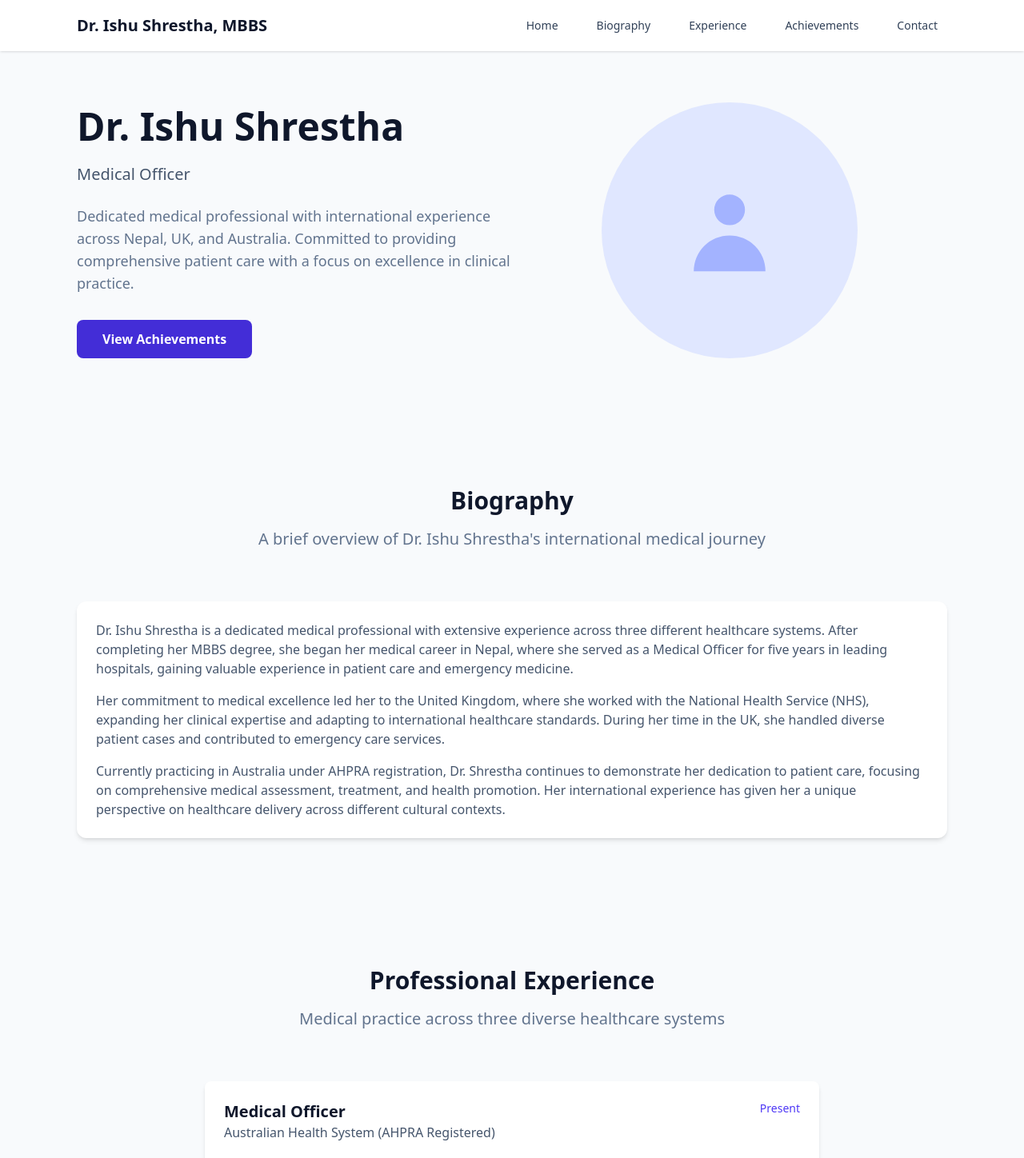
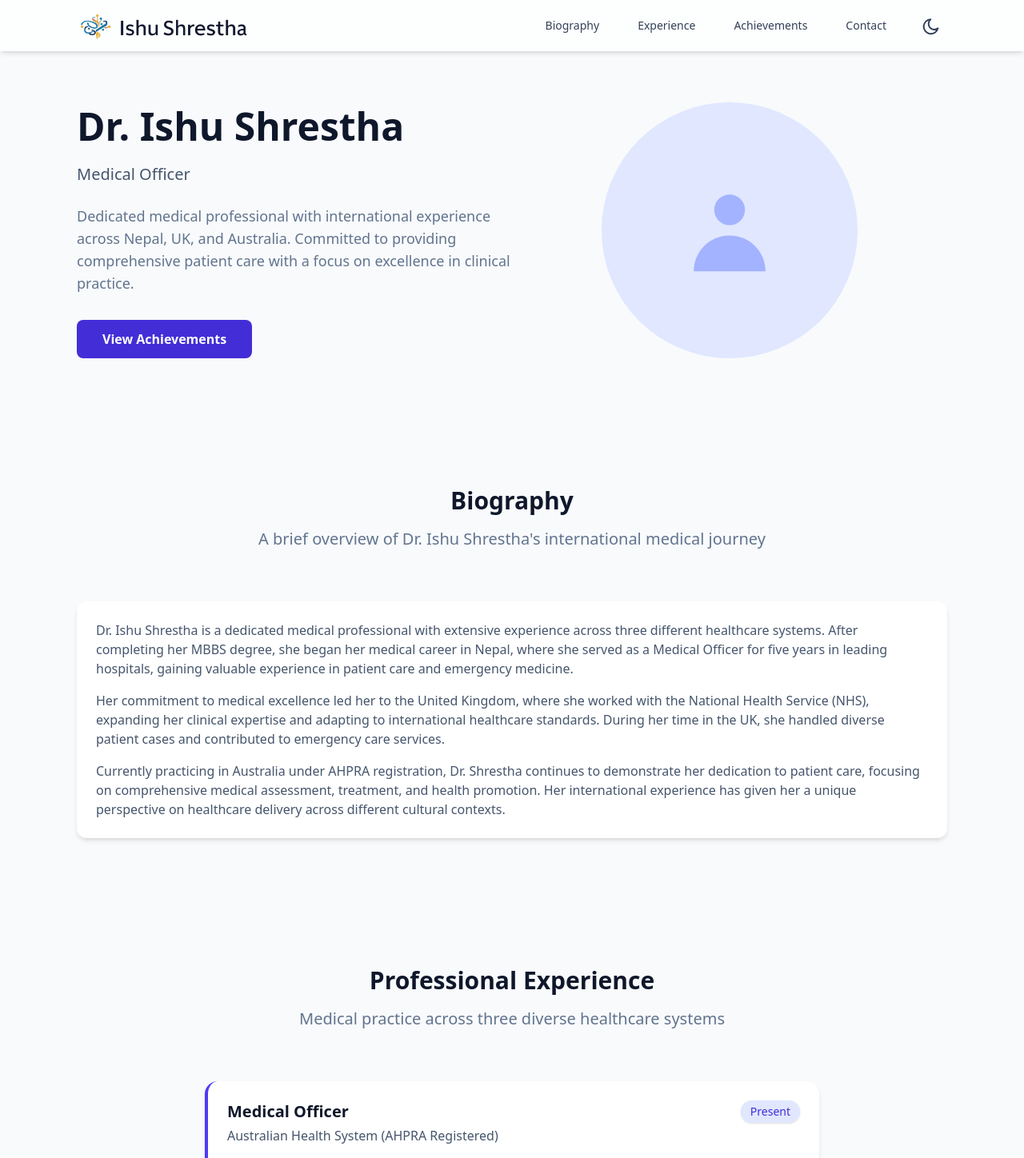
Before and after one commit to sabinpr/Ishu-Portfolio, a React (Vite) app: page / in a window 1280 px wide. Shown: the top 1448 px of the page at 80% size. Built offline with nearby package versions, Linux system fonts and the light colour scheme.

Commit message:
added dark mode

```diff
--- a/src/App.jsx
+++ b/src/App.jsx
@@ -1,4 +1,4 @@
-import React from "react";
+import React, { useState, useEffect } from "react";
 import Navbar from "./components/Navbar";
 import Hero from "./components/Hero";
 import Bio from "./components/Bio";
@@ -8,9 +8,30 @@ import Experience from "./components/Experience";
 import Contact from "./components/Contact";
 
 function App() {
+  // Read initial dark mode preference from localStorage or system preference
+  const getInitialDarkMode = () => {
+    const stored = localStorage.getItem("darkMode");
+    if (stored !== null) return stored === "true";
+    // Fallback to system preference
+    return window.matchMedia("(prefers-color-scheme: dark)").matches;
+  };
+
+  const [darkMode, setDarkMode] = useState(getInitialDarkMode);
+
+  // Sync dark mode with <html> and localStorage
+  useEffect(() => {
+    if (darkMode) {
+      document.documentElement.classList.add("dark");
+    } else {
+      document.documentElement.classList.remove("dark");
+    }
+    localStorage.setItem("darkMode", darkMode);
+  }, [darkMode]);
+
   return (
-    <div className="min-h-screen bg-slate-50">
-      <Navbar />
+    <div className="min-h-screen bg-slate-50 dark:bg-slate-900 transition-colors duration-300 text-slate-900 dark:text-slate-200">
+      <Navbar darkMode={darkMode} setDarkMode={setDarkMode} />
+
       <Hero />
       <Bio />
       <Experience />
--- a/src/components/Contact.jsx
+++ b/src/components/Contact.jsx
@@ -132,7 +132,7 @@ const Contact = () => {
                       name="name"
                       value={formData.name}
                       onChange={handleChange}
-                      className="mt-1 block w-full rounded-md border-slate-300 shadow-sm focus:border-indigo-500 focus:ring-indigo-500"
+                      className="mt-1 block w-full rounded-md border border-slate-300 dark:border-slate-600 bg-white dark:bg-slate-700 text-slate-900 dark:text-slate-100 shadow-sm focus:border-indigo-500 focus:ring focus:ring-indigo-500 focus:ring-opacity-50"
                       required
                     />
                   </div>
@@ -149,7 +149,7 @@ const Contact = () => {
                       name="email"
                       value={formData.email}
                       onChange={handleChange}
-                      className="mt-1 block w-full rounded-md border-slate-300 shadow-sm focus:border-indigo-500 focus:ring-indigo-500"
+                      className="mt-1 block w-full rounded-md border border-slate-300 dark:border-slate-600 bg-white dark:bg-slate-700 text-slate-900 dark:text-slate-100 shadow-sm focus:border-indigo-500 focus:ring focus:ring-indigo-500 focus:ring-opacity-50"
                       required
                     />
                   </div>
@@ -166,7 +166,7 @@ const Contact = () => {
                       rows={4}
                       value={formData.message}
                       onChange={handleChange}
-                      className="mt-1 block w-full rounded-md border-slate-300 shadow-sm focus:border-indigo-500 focus:ring-indigo-500"
+                      className="mt-1 block w-full rounded-md border border-slate-300 dark:border-slate-600 bg-white dark:bg-slate-700 text-slate-900 dark:text-slate-100 shadow-sm focus:border-indigo-500 focus:ring focus:ring-indigo-500 focus:ring-opacity-50"
                       required
                     ></textarea>
                   </div>
--- a/src/components/Experience.jsx
+++ b/src/components/Experience.jsx
@@ -7,16 +7,20 @@ const ExperienceCard = ({
   description,
   country,
 }) => (
-  <div className="bg-white p-6 rounded-lg shadow-md mb-6">
+  <div className="bg-white dark:bg-slate-800 p-6 rounded-2xl shadow-md hover:shadow-xl transform hover:-translate-y-1 transition-all duration-300 mb-6 border-l-4 border-indigo-600 dark:border-indigo-400">
     <div className="flex justify-between items-start mb-4">
       <div>
-        <h3 className="text-xl font-semibold text-slate-900">{title}</h3>
-        <p className="text-slate-600">{location}</p>
+        <h3 className="text-xl font-semibold text-slate-900 dark:text-slate-200 mb-1">
+          {title}
+        </h3>
+        <p className="text-slate-600 dark:text-slate-300">{location}</p>
       </div>
-      <span className="text-sm text-indigo-600 font-medium">{duration}</span>
+      <span className="text-sm font-medium bg-indigo-100 dark:bg-indigo-700 text-indigo-700 dark:text-indigo-100 px-3 py-1 rounded-full shadow-sm">
+        {duration}
+      </span>
     </div>
-    <p className="text-slate-700 mb-2">{description}</p>
-    <span className="inline-block bg-slate-100 px-3 py-1 rounded-full text-sm text-slate-600">
+    <p className="text-slate-700 dark:text-slate-300 mb-3">{description}</p>
+    <span className="inline-block bg-slate-100 dark:bg-slate-700 px-3 py-1 rounded-full text-sm text-slate-600 dark:text-slate-200">
       {country}
     </span>
   </div>
@@ -51,13 +55,16 @@ const Experience = () => {
   ];
 
   return (
-    <section id="experience" className="py-20 bg-slate-50">
+    <section
+      id="experience"
+      className="py-20 bg-slate-50 dark:bg-slate-900 transition-colors duration-300"
+    >
       <div className="max-w-6xl mx-auto px-4 sm:px-6 lg:px-8">
         <div className="text-center mb-16">
-          <h2 className="text-3xl font-bold text-slate-900 mb-4">
+          <h2 className="text-3xl font-bold text-slate-900 dark:text-slate-200 mb-4">
             Professional Experience
           </h2>
-          <p className="text-xl text-slate-500">
+          <p className="text-xl text-slate-500 dark:text-slate-300">
             Medical practice across three diverse healthcare systems
           </p>
         </div>
--- a/src/components/Hero.jsx
+++ b/src/components/Hero.jsx
@@ -2,15 +2,20 @@ import React from "react";
 
 const Hero = () => {
   return (
-    <section id="home" className="pt-24 md:pt-32 pb-20 bg-slate-50">
+    <section
+      id="home"
+      className="pt-24 md:pt-32 pb-20 bg-slate-50 dark:bg-slate-900 transition-colors duration-300"
+    >
       <div className="max-w-6xl mx-auto px-4 sm:px-6 lg:px-8 flex flex-col md:flex-row items-center">
         {/* Text Content */}
         <div className="md:w-1/2 text-center md:text-left mb-10 md:mb-0">
-          <h1 className="text-4xl md:text-5xl font-bold text-slate-900 leading-tight mb-4">
+          <h1 className="text-4xl md:text-5xl font-bold text-slate-900 dark:text-slate-200 leading-tight mb-4">
             Dr. Ishu Shrestha
           </h1>
-          <p className="text-xl text-slate-600 mb-6">Medical Officer</p>
-          <p className="text-lg text-slate-500 mb-8">
+          <p className="text-xl text-slate-600 dark:text-slate-300 mb-6">
+            Medical Officer
+          </p>
+          <p className="text-lg text-slate-500 dark:text-slate-400 mb-8">
             Dedicated medical professional with international experience across
             Nepal, UK, and Australia. Committed to providing comprehensive
             patient care with a focus on excellence in clinical practice.
@@ -26,11 +31,12 @@ const Hero = () => {
             View Achievements
           </button>
         </div>
-        {/* Rest of the component remains the same */}
+
+        {/* Image / Graphic */}
         <div className="md:w-1/2 flex justify-center">
-          <div className="w-64 h-64 md:w-80 md:h-80 bg-indigo-100 rounded-full flex items-center justify-center">
+          <div className="w-64 h-64 md:w-80 md:h-80 bg-indigo-100 dark:bg-indigo-900 rounded-full flex items-center justify-center transition-colors duration-300">
             <svg
-              className="w-32 h-32 text-indigo-300"
+              className="w-32 h-32 text-indigo-300 dark:text-indigo-400"
               fill="currentColor"
               viewBox="0 0 20 20"
               xmlns="http://www.w3.org/2000/svg"
--- a/src/components/Navbar.jsx
+++ b/src/components/Navbar.jsx
@@ -1,6 +1,6 @@
 import React, { useState } from "react";
 
-const Navbar = () => {
+const Navbar = ({ darkMode, setDarkMode }) => {
   const [isMenuOpen, setIsMenuOpen] = useState(false);
 
   const scrollToSection = (sectionId) => {
@@ -9,57 +9,116 @@ const Navbar = () => {
   };
 
   return (
-    <nav className="fixed w-full bg-white shadow-sm z-10">
+    <nav className="fixed w-full bg-white/70 dark:bg-slate-900/70 backdrop-blur-md shadow-md dark:shadow-lg z-10 transition-colors duration-300">
       <div className="max-w-6xl mx-auto px-4 sm:px-6 lg:px-8">
         <div className="flex justify-between items-center h-16">
-          {/* Logo / Name */}
-          <div className="flex-shrink-0 flex items-center">
-            <span className="text-xl font-semibold text-slate-900">
-              Dr. Ishu Shrestha, MBBS
-            </span>
+          {/* Logo */}
+          <div
+            className="flex-shrink-0 flex items-center cursor-pointer"
+            onClick={() => scrollToSection("home")}
+          >
+            <img
+              src="/logo.png"
+              alt="Dr. Ishu Shrestha Logo"
+              className="h-10 w-auto dark:invert transform transition-transform duration-300 hover:scale-105"
+            />
           </div>
 
           {/* Desktop Navigation */}
-          <div className="hidden md:block">
-            <div className="ml-10 flex items-baseline space-x-6">
+          <div className="hidden md:flex items-center space-x-6">
+            {[
+              { name: "Biography", id: "bio" },
+              { name: "Experience", id: "experience" },
+              { name: "Achievements", id: "achievements" },
+              { name: "Contact", id: "contact" },
+            ].map((item) => (
               <button
-                onClick={() => scrollToSection("home")}
-                className="text-slate-700 hover:text-indigo-700 px-3 py-2 text-sm font-medium"
+                key={item.id}
+                onClick={() => scrollToSection(item.id)}
+                className="text-slate-700 dark:text-slate-200 hover:text-indigo-700 dark:hover:text-indigo-400 px-3 py-2 text-sm font-medium cursor-pointer"
               >
-                Home
+                {item.name}
               </button>
+            ))}
+
+            {/* Dark Mode Toggle */}
             <button
-                onClick={() => scrollToSection("bio")}
-                className="text-slate-700 hover:text-indigo-700 px-3 py-2 text-sm font-medium"
+              onClick={() => setDarkMode(!darkMode)}
+              className="p-2 rounded-md text-slate-700 dark:text-slate-200 hover:text-indigo-700 dark:hover:text-indigo-400 cursor-pointer"
             >
-                Biography
-              </button>
-              <button
-                onClick={() => scrollToSection("experience")}
-                className="text-slate-700 hover:text-indigo-700 px-3 py-2 text-sm font-medium"
+              {darkMode ? (
+                <svg
+                  className="h-6 w-6"
+                  fill="none"
+                  stroke="currentColor"
+                  strokeWidth="2"
+                  viewBox="0 0 24 24"
                 >
-                Experience
-              </button>
-              <button
-                onClick={() => scrollToSection("achievements")}
-                className="text-slate-700 hover:text-indigo-700 px-3 py-2 text-sm font-medium"
+                  <path
+                    strokeLinecap="round"
+                    strokeLinejoin="round"
+                    d="M12 3v1m0 16v1m8.485-8.485h1M3.515 12.515h1M18.364 5.636l.707.707M5.636 18.364l.707.707M18.364 18.364l.707-.707M5.636 5.636l.707-.707M12 7a5 5 0 100 10 5 5 0 000-10z"
+                  />
+                </svg>
+              ) : (
+                <svg
+                  className="h-6 w-6"
+                  fill="none"
+                  stroke="currentColor"
+                  strokeWidth="2"
+                  viewBox="0 0 24 24"
                 >
-                Achievements
-              </button>
-              <button
-                onClick={() => scrollToSection("contact")}
-                className="text-slate-700 hover:text-indigo-700 px-3 py-2 text-sm font-medium"
-              >
-                Contact
+                  <path
+                    strokeLinecap="round"
+                    strokeLinejoin="round"
+                    d="M20.354 15.354A9 9 0 1111.293 4.293a7 7 0 009.061 11.061z"
+                  />
+                </svg>
+              )}
             </button>
           </div>
-          </div>
 
-          {/* Mobile Menu Button */}
-          <div className="md:hidden">
+          {/* Mobile Menu */}
+          <div className="md:hidden flex items-center space-x-2">
+            <button
+              onClick={() => setDarkMode(!darkMode)}
+              className="p-2 rounded-md text-slate-700 dark:text-slate-200 hover:text-indigo-700 dark:hover:text-indigo-400 cursor-pointer"
+            >
+              {darkMode ? (
+                <svg
+                  className="h-6 w-6"
+                  fill="none"
+                  stroke="currentColor"
+                  strokeWidth="2"
+                  viewBox="0 0 24 24"
+                >
+                  <path
+                    strokeLinecap="round"
+                    strokeLinejoin="round"
+                    d="M12 3v1m0 16v1m8.485-8.485h1M3.515 12.515h1M18.364 5.636l.707.707M5.636 18.364l.707.707M18.364 18.364l.707-.707M5.636 5.636l.707-.707M12 7a5 5 0 100 10 5 5 0 000-10z"
+                  />
+                </svg>
+              ) : (
+                <svg
+                  className="h-6 w-6"
+                  fill="none"
+                  stroke="currentColor"
+                  strokeWidth="2"
+                  viewBox="0 0 24 24"
+                >
+                  <path
+                    strokeLinecap="round"
+                    strokeLinejoin="round"
+                    d="M20.354 15.354A9 9 0 1111.293 4.293a7 7 0 009.061 11.061z"
+                  />
+                </svg>
+              )}
+            </button>
+
+            {/* Hamburger */}
             <button
               onClick={() => setIsMenuOpen(!isMenuOpen)}
-              className="inline-flex items-center justify-center p-2 rounded-md text-slate-700 hover:text-indigo-700"
+              className="inline-flex items-center justify-center p-2 rounded-md text-slate-700 dark:text-slate-200 hover:text-indigo-700 dark:hover:text-indigo-400 cursor-pointer"
             >
               <svg
                 className="h-6 w-6"
@@ -87,25 +146,21 @@ const Navbar = () => {
           </div>
         </div>
 
-        {/* Mobile Menu */}
+        {/* Mobile Menu Items */}
         {isMenuOpen && (
           <div className="md:hidden">
             <div className="px-2 pt-2 pb-3 space-y-1 sm:px-3">
-              {[
-                "Home",
-                "Biography",
-                "Experience",
-                "Achievements",
-                "Contact",
-              ].map((item) => (
+              {["Biography", "Experience", "Achievements", "Contact"].map(
+                (item) => (
                   <button
                     key={item}
                     onClick={() => scrollToSection(item.toLowerCase())}
-                  className="block w-full text-left px-3 py-2 text-base font-medium text-slate-700 hover:text-indigo-700"
+                    className="block w-full text-left px-3 py-2 text-base font-medium text-slate-700 dark:text-slate-200 hover:text-indigo-700 dark:hover:text-indigo-400 cursor-pointer"
                   >
                     {item}
                   </button>
-              ))}
+                )
+              )}
             </div>
           </div>
         )}
```
Also changed, not shown: src/components/AchievementCard.jsx (+10 -9 lines), src/components/AchievementsSection.jsx (+7 -4 lines), src/components/Bio.jsx (+10 -4 lines), public/logo.png (added). Lines whose indentation alone changed are shown as unchanged.
